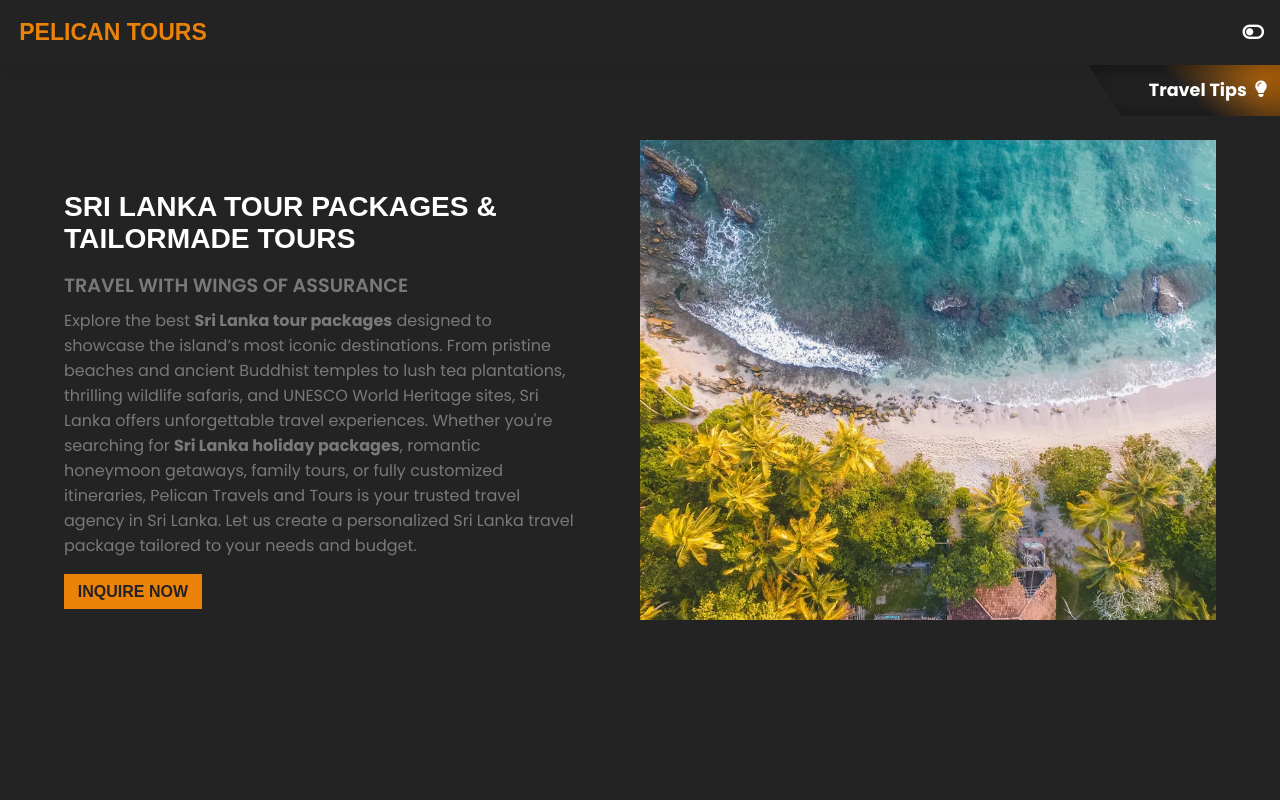
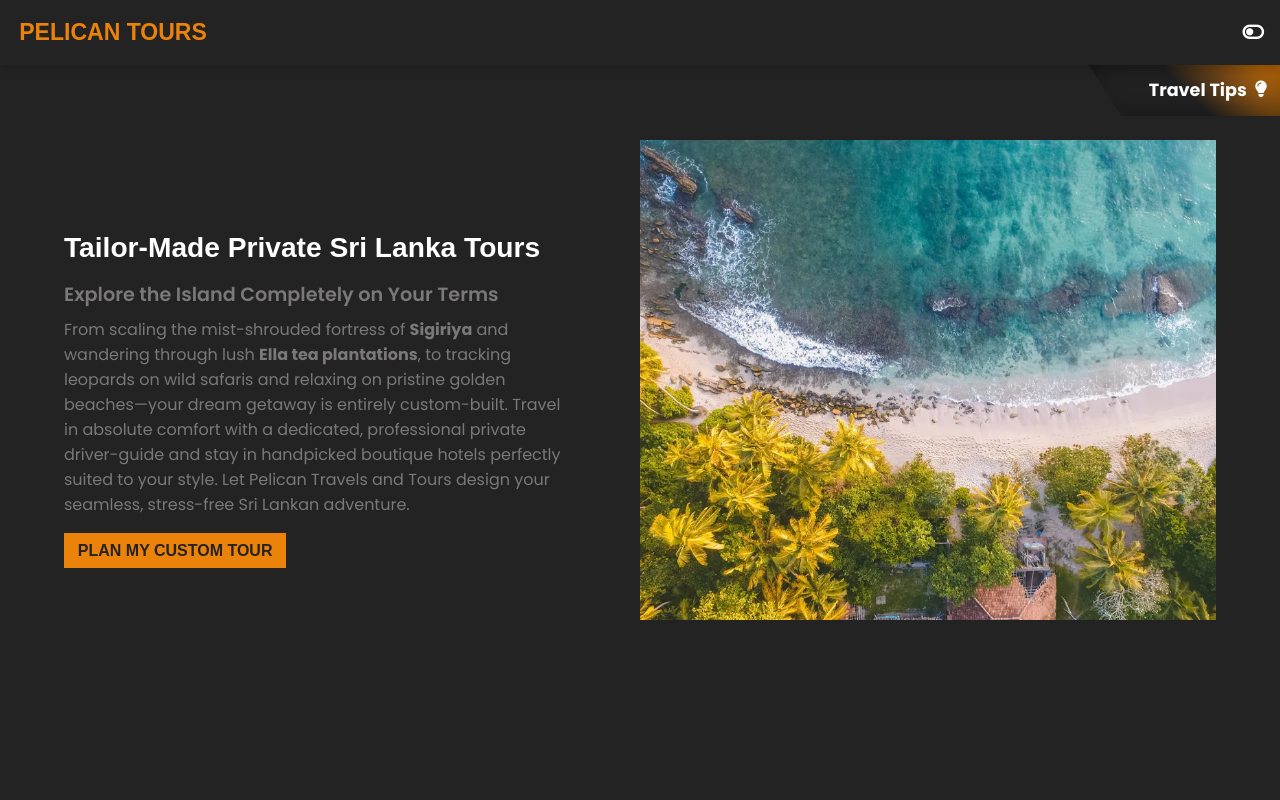
Before and after one commit to pelicantravelsweb/PELICAN-TRAVELS-AND-TOURS, a Next.js app: page / in a window 1280 px wide. Shown: the top 800 px of the page. Built offline with nearby package versions, Linux system fonts and the light colour scheme.

Commit message:
SEO changes h1 tag

```diff
--- a/src/app/HomeClient.js
+++ b/src/app/HomeClient.js
@@ -415,22 +415,28 @@ const handleInquirySubmit = async (e) => {
 {/*Cover Section_____________________________________________________________________________*/}
 <div className={styles_2.coversection}>
     <div className={styles_2.coversection_brief}>
-                <h1>SRI LANKA TOUR PACKAGES & TAILORMADE TOURS</h1>
-                <h2>TRAVEL WITH WINGS OF ASSURANCE</h2>
+        <h1>Tailor-Made Private Sri Lanka Tours</h1>
+        <h2>Explore the Island Completely on Your Terms</h2>
         <p>
-                Explore the best <strong>Sri Lanka tour packages</strong> designed to showcase the island’s most iconic destinations.
-                From pristine beaches and ancient Buddhist temples to lush tea plantations, thrilling wildlife safaris,
-                and UNESCO World Heritage sites, Sri Lanka offers unforgettable travel experiences.
-
-                Whether you're searching for <strong>Sri Lanka holiday packages</strong>, romantic honeymoon getaways,
-                family tours, or fully customized itineraries, Pelican Travels and Tours is your trusted travel agency in Sri Lanka.
-                Let us create a personalized Sri Lanka travel package tailored to your needs and budget.
+            From scaling the mist-shrouded fortress of <strong>Sigiriya</strong> and wandering through lush <strong>Ella tea plantations</strong>,
+            to tracking leopards on wild safaris and relaxing on pristine golden beaches—your dream getaway is entirely custom-built.
+            Travel in absolute comfort with a dedicated, professional private driver-guide and stay in handpicked boutique hotels
+            perfectly suited to your style. Let Pelican Travels and Tours design your seamless, stress-free Sri Lankan adventure.
         </p>
-                <button className={styles_2.button_1} onClick={scrollToInquire}>INQUIRE NOW</button>
+        <button className={styles_2.button_1} onClick={scrollToInquire}>PLAN MY CUSTOM TOUR</button>
     </div>
     <div className={styles_2.coversection_image}>
         <div className={styles_2.image_wrapper}>
-                <Image src={image_1} alt="Sri Lanka beach tour destination with palm trees and tropical coastline" fill priority quality={75} sizes="(max-width: 800px) 100vw, 50vw" className={styles_2.cover_img} placeholder="blur"/>
+            <Image
+                src={image_1}
+                alt="Sri Lanka private tour beach destination showing tropical palm trees and coastline"
+                fill
+                priority
+                quality={75}
+                sizes="(max-width: 800px) 100vw, 50vw"
+                className={styles_2.cover_img}
+                placeholder="blur"
+            />
         </div>
     </div>
 </div>
```
Lines whose indentation alone changed are shown as unchanged.
